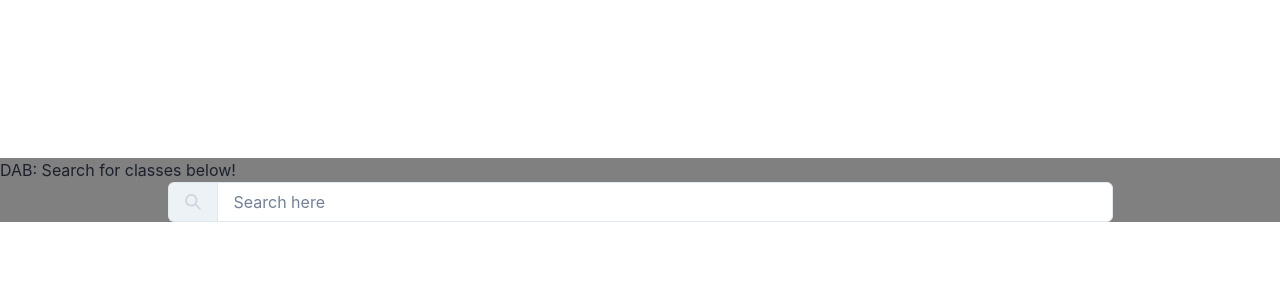
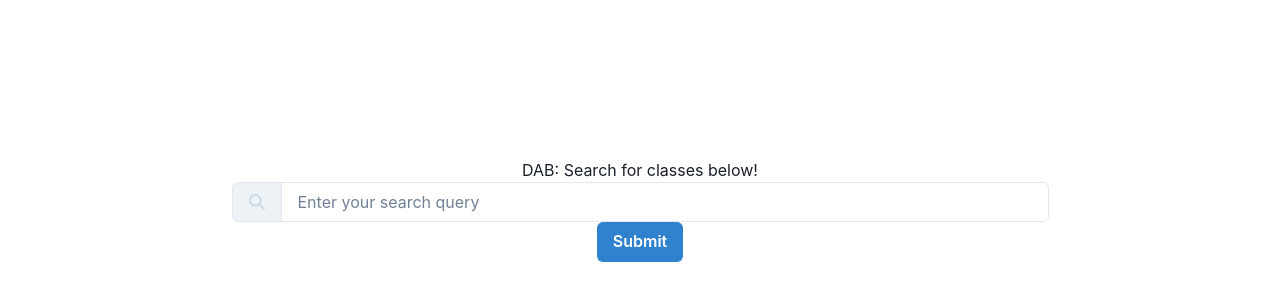
Before and after one commit to benhduong/description-at-brown, a React (Create React App) app in the folder client/: page / in a window 1280 px wide. Shown: the part 98-398 px from the top of the page. Built offline with nearby package versions, Linux system fonts and the light colour scheme.

Commit message:
feat: search bar

```diff
--- a/client/src/App.js
+++ b/client/src/App.js
@@ -6,24 +6,47 @@
   Flex,
   Box,
   Center,
+  Button,
 } from "@chakra-ui/react";
 import { SearchIcon } from "@chakra-ui/icons";
+import React, { useState } from "react";
 
 function App() {
+  const [searchQuery, setSearchQuery] = useState("");
+
+  const handleChange = (event) => {
+    setSearchQuery(event.target.value);
+  };
+
+  const handleSubmit = (event) => {
+    event.preventDefault();
+
+    // You can perform actions with the searchQuery, such as sending it to a server or updating the UI.
+    // For simplicity, we're just displaying an alert in this example.
+    alert(`Searching for: ${searchQuery}`);
+  };
+
   return (
-    <Box mt="20%" background="grey">
+    <Box mt="20%" textAlign="center">
       <Text>DAB: Search for classes below!</Text>
-      <InputGroup>
+      <InputGroup onSubmit={handleSubmit}>
         <InputLeftAddon pointerEvents="none" marginLeft="auto">
           <SearchIcon color="gray.300" />
         </InputLeftAddon>
         <Input
+          type="text"
+          id="search"
+          value={searchQuery}
+          onChange={handleChange}
+          placeholder="Enter your search query"
+          width="60%"
           marginRight="auto"
-          width="70%"
-          background="white"
-          placeholder="Search here"
+          isRequired
         />
       </InputGroup>
+      <Button colorScheme="blue" type="submit" onClick={handleSubmit}>
+        Submit
+      </Button>
     </Box>
   );
 }
```
